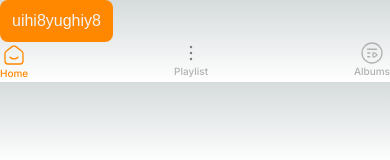
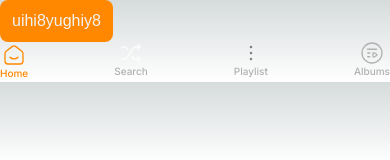
Before and after one commit to lizaBukia/dnck-front, a Next.js app: page / in a window 390 px wide. Shown: the top 160 px of the page. Built offline with nearby package versions, Linux system fonts and the light colour scheme.

Commit message:
chore: resolved comments

```diff
--- a/app/Components/NavItem/NavItem.tsx
+++ b/app/Components/NavItem/NavItem.tsx
@@ -14,7 +14,10 @@ const NavItems: NavItemsType = (props: NavItemPropsInterface) => {
   const isActive: boolean = pathName === props.href;
 
   return (
-    <Link className={styles.container} href={props.href}>
+    <Link
+      className={`${styles.container} ${props.className}`}
+      href={props.href}
+    >
       <div className={isActive ? styles.activeContainer : styles.container}>
         <Icon name={props.icon} width={24} height={24} isActive={isActive} />
         <Text
--- a/app/Components/NavItem/interfaces/navItem-props.interface.ts
+++ b/app/Components/NavItem/interfaces/navItem-props.interface.ts
@@ -4,4 +4,5 @@ export interface NavItemPropsInterface {
   title: string;
   icon: IconNameEnum;
   href: string;
+  className?: string;
 }
--- a/app/Components/NavMenu/interfaces/navMenu-props.iterface.ts
+++ b/app/Components/NavMenu/interfaces/navMenu-props.iterface.ts
@@ -4,4 +4,5 @@ export interface NavItemsInerface {
   icon: IconNameEnum;
   title: string;
   href: string;
+  className?: string;
 }
--- a/app/Components/NavMenu/navMenu.tsx
+++ b/app/Components/NavMenu/navMenu.tsx
@@ -4,6 +4,7 @@ import styles from './navMenu.module.scss';
 import { NavMenuType } from './types/nav-menu.type';
 
 const NavMenu: NavMenuType = (props: { items: NavItemsInerface[] }) => {
+  console.log(props.items);
   return (
     <div className={styles.container}>
       <div className={styles.items}>
@@ -14,6 +15,7 @@ const NavMenu: NavMenuType = (props: { items: NavItemsInerface[] }) => {
               icon={item.icon}
               href={item.href}
               title={item.title}
+              className={item?.className}
             />
           ))}
       </div>
--- a/app/page.module.css
+++ b/app/page.module.css
@@ -18,7 +18,14 @@
   z-index: 2;
   font-family: var(--font-mono);
 }
-
+.search {
+  display: none;
+}
+@media screen and (max-width: 1024px) {
+  .search {
+    display: flex;
+  }
+}
 .description a {
   display: flex;
   justify-content: center;
--- a/app/page.tsx
+++ b/app/page.tsx
@@ -3,6 +3,7 @@ import Button from './Components/Button/Button';
 import { ButtonTypeEnum } from './Components/Button/enums/button-type.enum';
 import { IconNameEnum } from './Components/Icon/enums/icon-name.enum';
 import NavMenu from './Components/NavMenu/navMenu';
+import styles from './page.module.css';
 
 export default function Home(): JSX.Element {
   return (
@@ -21,6 +22,12 @@ export default function Home(): JSX.Element {
             title: 'Home',
           },
           {
+            icon: IconNameEnum.Shuffle,
+            href: '/Shuffle',
+            title: 'Search',
+            className: styles.search,
+          },
+          {
             icon: IconNameEnum.Dot,
             href: '/dot',
             title: 'Playlist',
```
